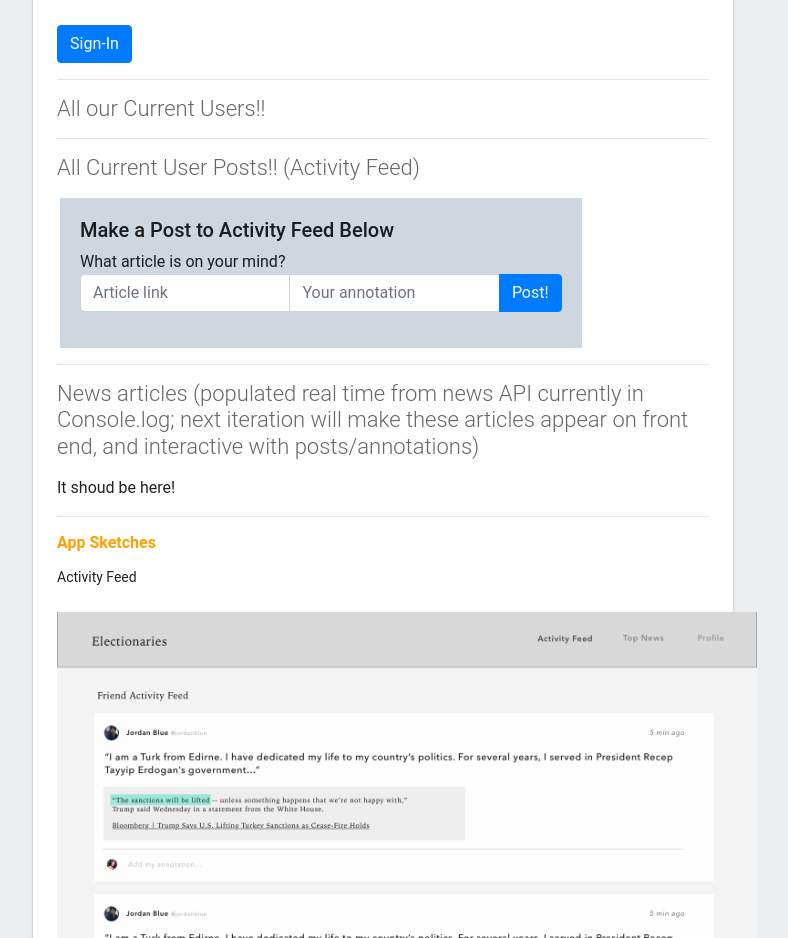
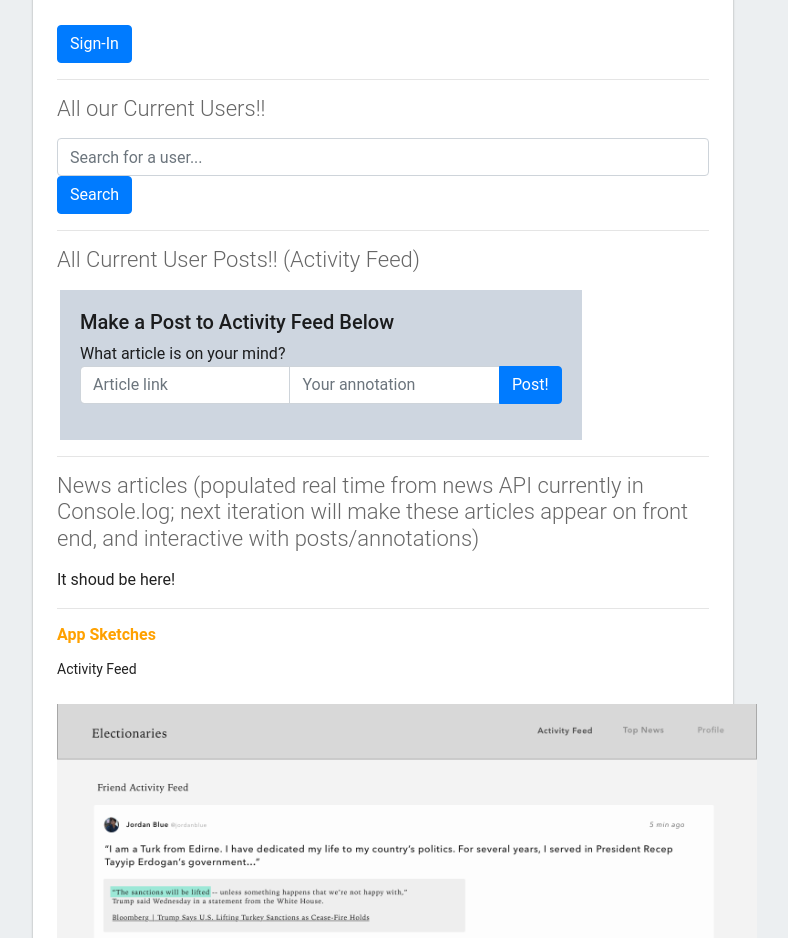
Before and after one commit to Hlotfy/Electionaries, a plain HTML site: page public/index.html in a window 1280 px wide. Shown: the part 1140-2078 px from the top of the page, without its empty margins (257-1045 px from the left). Drawn offline with nearby package versions, Linux system fonts and the light colour scheme; no server answers.

Commit message:
added Search user + obtain profile functionality

```diff
--- a/public/index.html
+++ b/public/index.html
@@ -85,6 +85,11 @@
     <button id="sign-out" class="btn btn-outline-secondary" onclick="signOut()" >Sign-Out</button>
     <hr>
     <h1 id="userDivTitle">All our Current Users!!</h2>
+    <div id="userSearchDiv">
+      <input type="text" id="userSearchInput" class="form-control" placeholder="Search for a user..." aria-label="Search for a user..." aria-describedby="button-addon2">
+      <button id="post-btn" onclick="searchUser()" class="btn btn-primary" type="button" id="button-addon2">Search</button>
+      <div id="searchResultMessageDiv"></div>
+    </div>
     <h5 id="usersDiv"></h5>
     <hr>
     <h1 id="feedDivTitle">All Current User Posts!! (Activity Feed)</h2>
@@ -185,6 +190,39 @@
     function signOut() {
        firebase.auth().signOut();
     }
+    function searchUser(){
+        var searchUser = document.getElementById("userSearchInput").value;
+        db.collection("users").where ("fullName", "==", searchUser)
+        .get()
+        .then(function(querySnapshot) {
+              console.log("IF querySnapshot.empty is true, then user is NOT found in DB -> display err msg " + querySnapshot.empty);
+              if (!querySnapshot.empty){ //user IS FOUND --> display link to their profile
+                querySnapshot.forEach(function(doc) {
+                  console.log("querySnapshot.empty is " + querySnapshot.empty);
+                    var userID = doc.data().id;
+                    console.log("that query is ok; querySnapshot.val()/userToGet is: "  + doc.data().fullName);
+                    console.log("endpoint to go to: "  + userID);
+                    //now redirect user to the Profile Page of the searched user
+                    var a = document.createElement('a');
+                    var link = document.createTextNode("Go to the profile page of " + searchUser);
+                    a.appendChild(link);
+                    a.title = ("Go to the profile page of " + searchUser);
+                    a.href = "https://electionaries.firebaseapp.com/profile.html?id="+userID;
+                    var searchResultDiv = document.getElementById("searchResultMessageDiv");
+                    searchResultDiv.appendChild(a);
+                });
+              } else { //user is NOT found in DB -> display err msg //minor TODO add CSS to make error message display flash to indicate each time it's called
+                  console.log("u tried to find" + searchUser + " but that user DNE!");
+                  var errDiv = document.getElementById("searchResultMessageDiv");
+                  errDiv.innerHTML = ("The user you're looking for doesn't exist on our network!");
+              }
+        })
+        .catch(function(error) {
+            console.log("Error getting documents: ", error);
+        });
+    }
+
+
     function publishPostToDB() { //BUG: fix this, to Only enable this function when a user is logged in
       var postText = document.getElementById("annotationInput").value;
       var d = document.createElement('div');
@@ -243,6 +281,12 @@
         }
       });
     });
+
+    //Search bar to find users in DB
+    var searchDiv = document.getElementById("userSearchDiv");
+
+
+
 
     // Display all users from database
     var usersDiv = document.getElementById("usersDiv");
```
